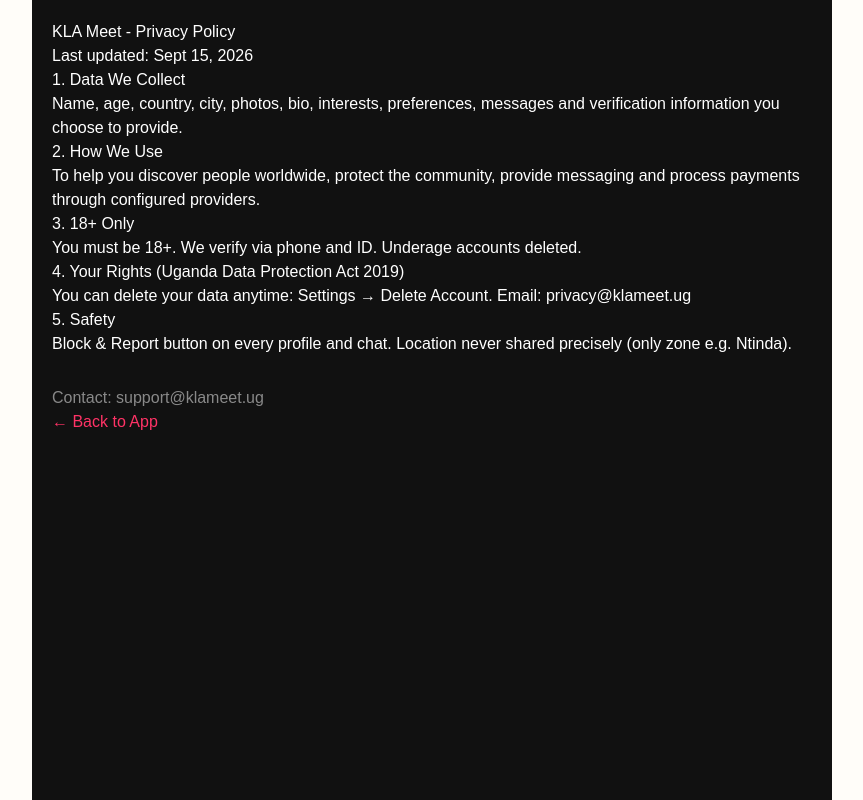
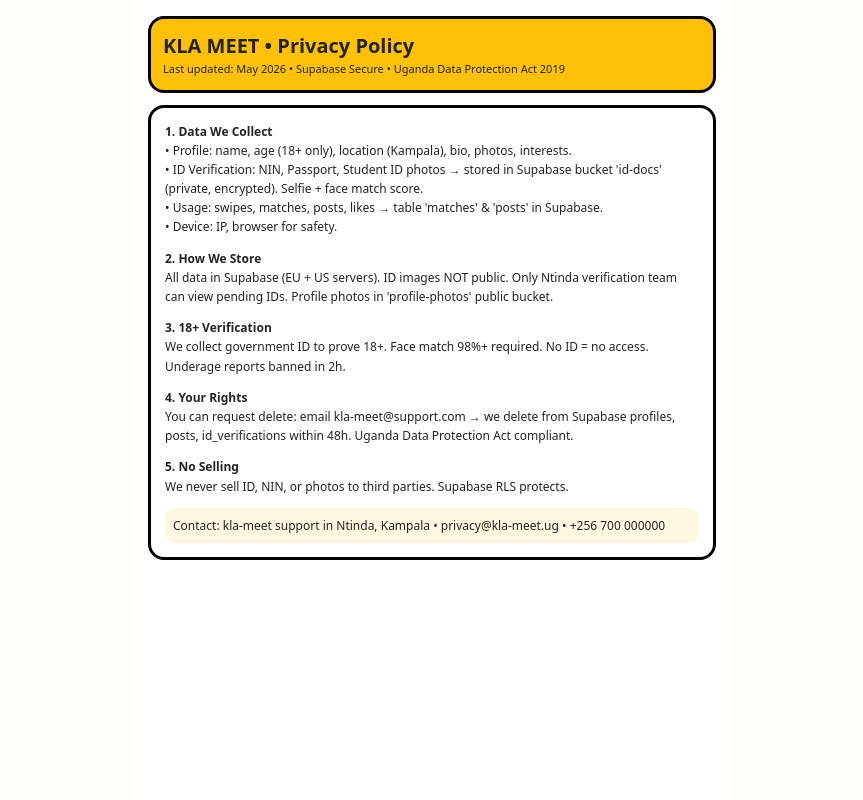
Before and after one commit to hwylhuzail/kla-meet, a Next.js app: page /privacy in a window 1280 px wide. Shown: the whole page, without its empty margins (208-1071 px from the left). Built offline with nearby package versions, Linux system fonts and the light colour scheme.

Commit message:
add privacy terms guidelines safety + supabase live

```diff
--- a/app/privacy/page.tsx
+++ b/app/privacy/page.tsx
@@ -1,11 +1,20 @@
-export default function Privacy(){return (
-<div style={{maxWidth:"800px",margin:"0 auto",padding:"20px",color:"#fff",background:"#111",minHeight:"100vh"}}>
-<h1>KLA Meet - Privacy Policy</h1><p>Last updated: Sept 15, 2026</p>
-<h3>1. Data We Collect</h3><p>Name, age, country, city, photos, bio, interests, preferences, messages and verification information you choose to provide.</p>
-<h3>2. How We Use</h3><p>To help you discover people worldwide, protect the community, provide messaging and process payments through configured providers.</p>
-<h3>3. 18+ Only</h3><p>You must be 18+. We verify via phone and ID. Underage accounts deleted.</p>
-<h3>4. Your Rights (Uganda Data Protection Act 2019)</h3><p>You can delete your data anytime: Settings → Delete Account. Email: privacy@klameet.ug</p>
-<h3>5. Safety</h3><p>Block & Report button on every profile and chat. Location never shared precisely (only zone e.g. Ntinda).</p>
-<p style={{marginTop:"30px",opacity:0.5}}>Contact: support@klameet.ug</p>
-<a href="/" style={{color:"#ff3366"}}>← Back to App</a>
-</div>)}
+export default function Privacy(){
+return (
+<div style={{background:"#fff",minHeight:"100vh",fontFamily:"system-ui",padding:"16px",maxWidth:"600px",margin:"0 auto"}}>
+<div style={{background:"#FFC107",border:"3px solid #000",padding:"12px",borderRadius:"16px",marginBottom:"12px"}}><b style={{fontSize:"20px"}}>KLA MEET • Privacy Policy</b><p style={{fontSize:"11px"}}>Last updated: May 2026 • Supabase Secure • Uganda Data Protection Act 2019</p></div>
+<div style={{border:"3px solid #000",borderRadius:"16px",padding:"14px",lineHeight:"1.6",fontSize:"12px"}}>
+<h3 style={{fontWeight:900}}>1. Data We Collect</h3>
+<p>• Profile: name, age (18+ only), location (Kampala), bio, photos, interests.<br/>• ID Verification: NIN, Passport, Student ID photos → stored in Supabase bucket 'id-docs' (private, encrypted). Selfie + face match score.<br/>• Usage: swipes, matches, posts, likes → table 'matches' & 'posts' in Supabase.<br/>• Device: IP, browser for safety.</p>
+<h3 style={{fontWeight:900,marginTop:"12px"}}>2. How We Store</h3>
+<p>All data in Supabase (EU + US servers). ID images NOT public. Only Ntinda verification team can view pending IDs. Profile photos in 'profile-photos' public bucket.</p>
+<h3 style={{fontWeight:900,marginTop:"12px"}}>3. 18+ Verification</h3>
+<p>We collect government ID to prove 18+. Face match 98%+ required. No ID = no access. Underage reports banned in 2h.</p>
+<h3 style={{fontWeight:900,marginTop:"12px"}}>4. Your Rights</h3>
+<p>You can request delete: email kla-meet@support.com → we delete from Supabase profiles, posts, id_verifications within 48h. Uganda Data Protection Act compliant.</p>
+<h3 style={{fontWeight:900,marginTop:"12px"}}>5. No Selling</h3>
+<p>We never sell ID, NIN, or photos to third parties. Supabase RLS protects.</p>
+<p style={{marginTop:"12px",background:"#FFF8E1",padding:"8px",borderRadius:"10px"}}>Contact: kla-meet support in Ntinda, Kampala • privacy@kla-meet.ug • +256 700 000000</p>
+</div>
+</div>
+)
+}
--- a/app/safety/page.tsx
+++ b/app/safety/page.tsx
@@ -1,5 +1,3 @@
-import Link from 'next/link'
-
-export default function Safety() {
-  return <main className="min-h-screen bg-[#fbf9ff] px-6 py-10 text-[#24202e]"><div className="mx-auto max-w-2xl"><Link href="/discover" className="text-sm font-bold text-violet-600">← Back to Discover</Link><p className="eyebrow mt-12 text-violet-600">Your safety matters</p><h1 className="display mt-3 text-5xl font-bold">Connect with care.</h1><p className="mt-5 max-w-xl text-lg leading-7 text-stone-600">KLA Meet is built for meaningful conversations, but your best protection is always your own judgment.</p><div className="mt-10 grid gap-4 md:grid-cols-2">{[['🛡️', 'Keep it in the app', 'Take your time before moving to another platform. Never share passwords, financial details or verification codes.'], ['🚩', 'Report suspicious behaviour', 'Report requests for money, crypto, investments, urgent help or pressure to meet privately.'], ['🚫', 'Block and unmatch', 'You can end a connection whenever you feel uncomfortable. Your decision is private.'], ['📍', 'Meet thoughtfully', 'Meet in a public place, tell someone you trust, and arrange your own transport.']].map(([icon, title, text]) => <section className="soft-panel" key={title}><span className="text-3xl">{icon}</span><h2 className="display mt-5 text-xl font-bold">{title}</h2><p className="mt-2 text-sm leading-6 text-stone-500">{text}</p></section>)}</div><p className="mt-10 text-sm text-stone-500">If you are in immediate danger, contact local emergency services. KLA Meet does not replace them.</p></div></main>
+export default function Safety(){
+return (<div style={{padding:"16px",fontFamily:"system-ui",maxWidth:"600px",margin:"0 auto"}}><h1 style={{fontWeight:900,fontSize:"22px"}}>KLA MEET Safety - 18+ ID Verified</h1><p style={{fontSize:"12px",marginTop:"10px"}}>We use Supabase storage for IDs, 98% face match, Ntinda manual check. 2,300+ verified. Report: safety@kla-meet.ug</p></div>)
 }
```
Also changed, not shown: app/guidelines/page.tsx (added, +13 -0 lines), app/terms/page.tsx (+18 -9 lines).
